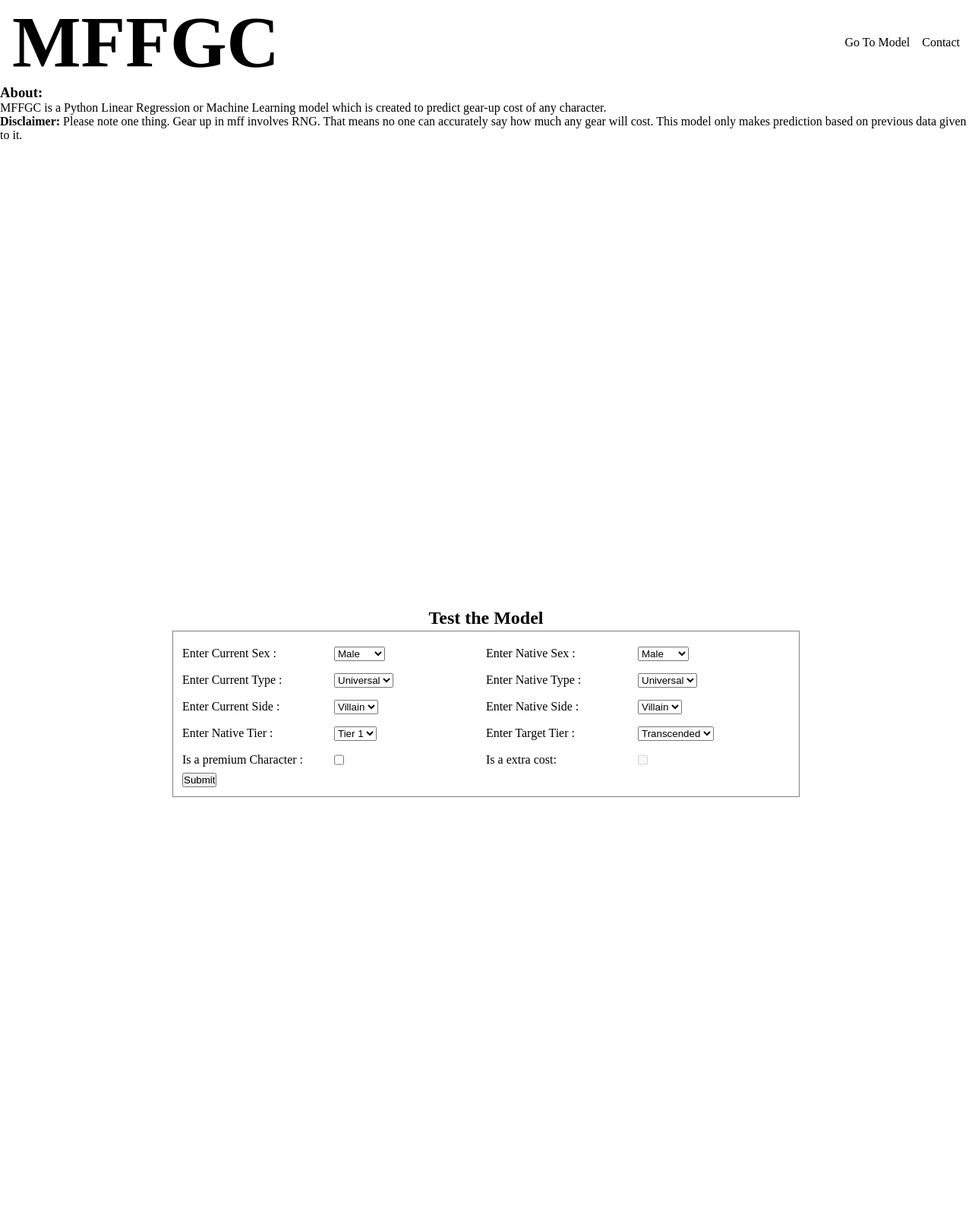
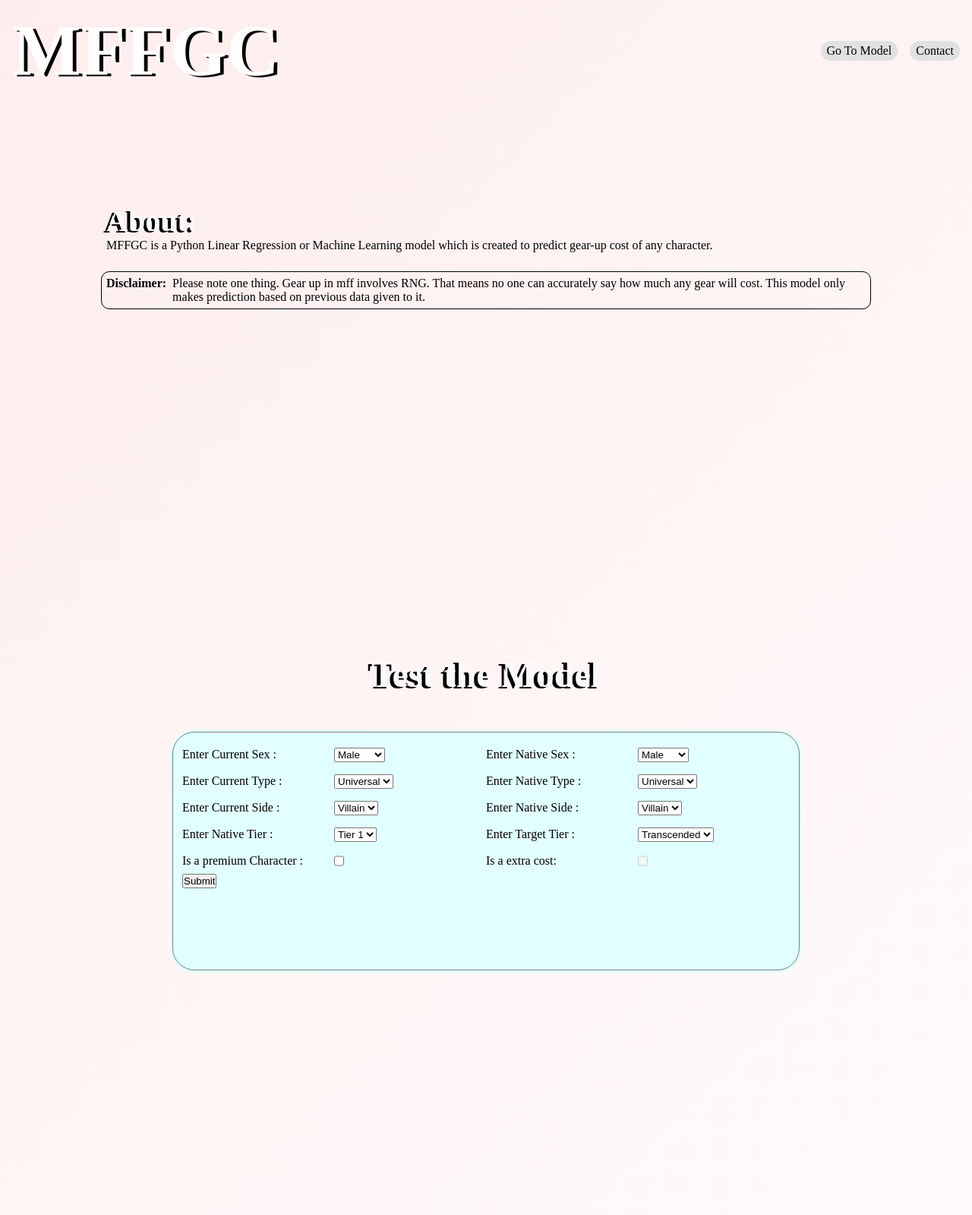
Before and after one commit to dshaw0004/mffgc, a Flask app: page / in a window 1280 px wide. Shown: the top 1599 px of the page at 76% size. Run offline with Flask 2, Linux system fonts and the light colour scheme.

Commit message:
initial commit

```diff
--- a/app.py
+++ b/app.py
@@ -1,4 +1,4 @@
-from flask import Flask, render_template, request
+from flask import Flask, render_template, request, redirect
 
 from mffgc_model import Model
 
@@ -38,4 +38,4 @@
     prediction = ML_model.Predict(inputdata)[0]
     # print(ML_model.Predict(inputdata))
     res = [int(ans) for ans in prediction]
-    return render_template('index.html', result=res, predicted=True)
+    return redirect('www.google.com', code=302) and render_template('index.html', result=res, predicted=True)
--- a/static/style.css
+++ b/static/style.css
@@ -4,10 +4,18 @@
 }
 html {
   scroll-behavior: smooth;
+  /* background-color: aqua; */
+}
+body {
+  background-color: #feeded;
+  background-image: linear-gradient(135deg, #feeded, #ffffff);
+  /* background-image: linear-gradient(135deg, red, green, blue); */
+}
+a:focus {
+  outline-color: transparent;
 }
 
-
-section{
+section {
   box-sizing: border-box;
   height: 100dvh;
   height: 100vh;
@@ -15,11 +23,14 @@
 /***** header *****/
 
 header {
-
   height: 100dvh;
   height: 100vh;
+  display: grid;
+  grid-template-rows: repeat(6, 1fr);
 }
-header .heading{
+header .heading {
+  grid-row-start: 0;
+  grid-row-end: 2;
   display: flex;
   justify-content: space-between;
   padding-inline: 1em;
@@ -27,6 +38,8 @@
 }
 header .heading h1 {
   font-size: clamp(2rem, 10vw, 6rem);
+  text-shadow: 0.1ch 0.05ch 0ch black;
+  color: rgba(255, 255, 255, 1);
 }
 nav ul {
   display: flex;
@@ -37,11 +50,19 @@
 nav ul li {
   list-style: none;
   background-image: linear-gradient(45deg, red, green, blue);
-	background-position: center center;
+  background-position: center bottom;
   background-repeat: no-repeat;
   background-size: 0% 2px;
   transition: background-size 0.5s, background-position 0.5s;
-	/* background-color: red; */
+  background-color: rgba(225, 225, 225, 1);
+  padding: 0.5ch 1ch;
+  border-radius: 1em;
+}
+nav ul li:focus,
+nav ul li:focus-within {
+  box-shadow: 0 0 0 0.5px red, 0 0 0 1px magenta, 0 0 0 1.5px blueviolet,
+    0 0 0 2px blue;
+  background-color: rgba(225, 255, 255, 1);
 }
 nav ul li a {
   text-decoration: none;
@@ -52,17 +73,54 @@
   background-size: 100% 2px;
   background-position: center bottom;
 }
+
+div.briefing {
+  grid-row-start: 3;
+  grid-row-end: -1;
+  width: clamp(200px, 94%, 1000px);
+  margin-inline: auto;
+  padding-inline: 1ch;
+}
+div.briefing h3 {
+  text-shadow: -0.2ch 0.1ch 0ch black;
+  color: rgba(250, 250, 250, 1);
+  font-size: 2.5rem;
+}
+div.briefing div.disclaimer {
+  margin-top: 2rem;
+  outline: 1px solid black;
+  outline-offset: 6px;
+  border-radius: 4px;
+}
+
+/***** End header *****/
+/***** form input for prediction *****/
+#model {
+  display: grid;
+  grid-template-rows: repeat(10, 1fr);
+}
 .model-test-h {
   text-align: center;
+  grid-row: 2/2;
+  transform: translateY(-25%);
+  font-size: 3rem;
+  text-shadow: -0.2ch 0.1ch 0ch black;
+  color: rgba(250, 250, 250, 1);
 }
-/***** End header *****/
-/***** form input for prediction *****/
 form {
+  grid-row: 3/ 7;
+  background-color: rgba(225, 255, 255, 1);
   width: clamp(200px, 80%, 800px);
   margin-inline: auto;
   padding: 1em;
   outline: 1px solid grey;
   outline-offset: -0.5ch;
+  border-radius: 2em;
+  transition: outline-offset 500ms;
+}
+form:focus-within{
+box-shadow: 0 0 0.5ch 0.25ch rgba(0, 0, 0, 0.35);
+outline-offset: 0;
 }
 form div.input-pair div.form-element {
   /* padding-inline: 1em; */
@@ -81,20 +139,18 @@
 
 /* contact section */
 
-#contact{
-
+#contact {
   padding: 1em;
 }
-#contact>h2{
+#contact > h2 {
   text-align: center;
 }
-.all-acc-links{
+.all-acc-links {
   display: grid;
   gap: 0.5ch;
   grid-template-columns: auto;
-
 }
-.acc-link{
+.acc-link {
   display: flex;
   gap: 1em;
   align-items: center;
@@ -102,31 +158,32 @@
 
 .icon {
   width: 48px;
-
 }
-
 
 /* contact section end */
 
 /***** media query *****/
 @media screen and (width > 900px) {
+  div.briefing div.disclaimer {
+    column-gap: 1ch;
+    display: flex;
+  }
   form > div.input-pair {
     display: grid;
     grid-template-columns: 1fr 1fr;
     justify-content: space-evenly;
   }
-	.all-acc-links{
-		grid-template-columns: repeat(4,1fr);
+  .all-acc-links {
+    grid-template-columns: repeat(4, 1fr);
     justify-content: center;
   }
-	.all-acc-links .acc-link-container{
+  .all-acc-links .acc-link-container {
     display: flex;
     justify-content: center;
   }
-	.acc-link{
+  .acc-link {
     justify-self: center;
   }
-
 }
 
 /***** End media query *****/
--- a/template/index.html
+++ b/template/index.html
@@ -24,7 +24,14 @@
 					MFFGC is a Python Linear Regression or Machine Learning model which is
 					created to predict gear-up cost of any character.
 				</p>
-		<p><strong>Disclaimer:</strong> Please note one thing. Gear up in mff involves RNG. That means no one can accurately say how much any gear will cost. This model only makes prediction based on previous data given to it.</p>
+				<div class="disclaimer">
+					<h4>Disclaimer:</h4>
+					<p>
+						Please note one thing. Gear up in mff involves RNG. That means no
+						one can accurately say how much any gear will cost. This model only
+						makes prediction based on previous data given to it.
+					</p>
+				</div>
 			</div>
 		</header>
     <main>
```
Also changed, not shown: 1 other file. Lines whose indentation alone changed are shown as unchanged.
